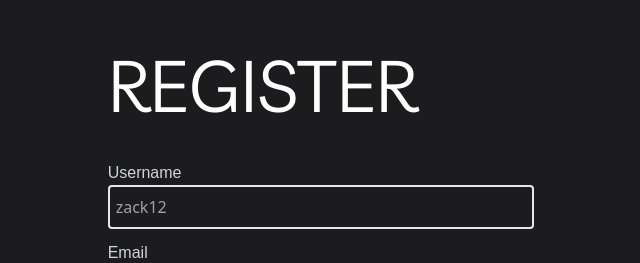
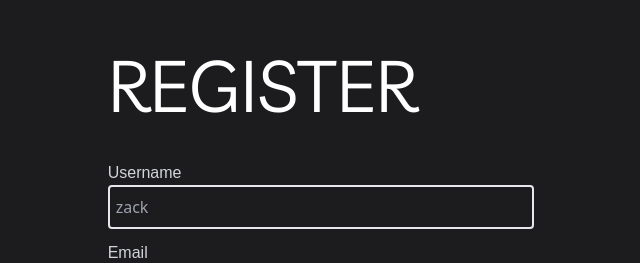
Before and after one commit to diegoo237/myFitApp, a React (Vite) app: page /register in a window 1280 px wide. Shown: the part 135-398 px from the top of the page, without its empty margins (319-959 px from the left). Built offline with nearby package versions, Linux system fonts and the light colour scheme; a web font is replaced by a local one.

Commit message:
:recycle: refactor(auth): componentiza inputs de texto nos formulários

```diff
--- a/src/components/auth/LoginForm.jsx
+++ b/src/components/auth/LoginForm.jsx
@@ -1,3 +1,5 @@
+import TextInput from "./TextInput";
+
 function AuthForm({ handleLogin, setUserName, setPassword }) {
   return (
     <form
@@ -8,29 +10,17 @@ function AuthForm({ handleLogin, setUserName, setPassword }) {
         LOGIN
       </label>
 
-      <div className="flex flex-col">
-        <label className="text-gray-300 font-mplus">Username</label>
-        <input
-          type="text"
-          aria-label="Username"
-          placeholder="zack"
-          className="h-11 bg-graphite-black px-1.5 border-neutral-gray border-2 rounded"
-          required
-          onChange={(e) => setUserName(e.target.value)}
-        ></input>
-      </div>
-
-      <div className="flex flex-col">
-        <label className="text-gray-300	 font-mplus">Password</label>
-
-        <input
-          type="password"
-          aria-label="password"
-          className="h-11 bg-graphite-black px-1.5 border-neutral-gray border-2 rounded"
-          required
-          onChange={(e) => setPassword(e.target.value)}
-        ></input>
-      </div>
+      <TextInput
+        label="Username"
+        onChange={(e) => setUserName(e.target.value)}
+        placeholder="zack"
+        disabled={false}
+      />
+      <TextInput
+        label="Password"
+        onChange={(e) => setPassword(e.target.value)}
+        placeholder=""
+      />
 
       <button className="mt-9 bg-violet-6 h-11 font-mplus font-bold text-charcoal-gray rounded">
         Login
--- a/src/components/auth/RegisterForm.jsx
+++ b/src/components/auth/RegisterForm.jsx
@@ -1,10 +1,6 @@
-function RegisterForm({
-  disabled,
-  handleRegister,
-  setEmail,
-  setUserName,
-  setPassword,
-}) {
+import TextInput from "./TextInput";
+
+function RegisterForm({ handleRegister, setEmail, setUserName, setPassword }) {
   return (
     <form
       className="text-white	flex flex-col w-64 sm:w-72 md:w-80 lg:w-96 xl:w-2/6 gap-y-3"
@@ -13,48 +9,22 @@ function RegisterForm({
       <label className="mb-7 self-center lg:self-start font-livvic text-5xl md:text-6xl lg:text-7xl text-white font-thin">
         REGISTER
       </label>
-      <div className="flex flex-col">
-        <label className="text-gray-300 font-mplus">Username</label>
-        <input
-          disabled={disabled}
-          type="text"
-          aria-label="User name"
-          placeholder="zack12"
-          className="h-11 bg-graphite-black px-1.5 border-neutral-gray border-2 rounded"
-          onChange={(e) => setUserName(e.target.value)}
-          required
-        ></input>
-      </div>
-
-      <div className="flex flex-col">
-        <label className="text-gray-300 font-mplus">Email</label>
-        <input
-          disabled={disabled}
-          type="text"
-          aria-label="Email"
-          placeholder="zack@hotmail.com"
-          className="h-11 bg-graphite-black px-1.5 border-2 border-neutral-gray rounded"
-          onChange={(e) => setEmail(e.target.value)}
-          required
-        ></input>
-      </div>
-
-      <div className="flex flex-col">
-        <label className="text-gray-300	 font-mplus">Password</label>
-        <input
-          disabled={disabled}
-          type="password"
-          aria-label="password"
-          className="h-11 bg-graphite-black px-1.5 border-2 border-neutral-gray rounded"
-          onChange={(e) => setPassword(e.target.value)}
-          required
-        ></input>
-      </div>
-
-      <button
-        disabled={disabled}
-        className="mt-9 bg-violet-6 h-11 font-mplus font-bold text-charcoal-gray rounded"
-      >
+      <TextInput
+        label="Username"
+        onChange={(e) => setUserName(e.target.value)}
+        placeholder="zack"
+      />
+      <TextInput
+        label="Email"
+        onChange={(e) => setEmail(e.target.value)}
+        placeholder="zack@hotmail.com"
+      />
+      <TextInput
+        label="Password"
+        onChange={(e) => setPassword(e.target.value)}
+        placeholder=""
+      />
+      <button className="mt-9 bg-violet-6 h-11 font-mplus font-bold text-charcoal-gray rounded">
         REGISTER
       </button>
     </form>
--- /dev/null
+++ b/src/components/auth/TextInput.jsx
@@ -0,0 +1,17 @@
+function TextInput({ label, onChange, placeholder }) {
+  return (
+    <div className="flex flex-col">
+      <label className="text-gray-300 font-mplus">{label}</label>
+      <input
+        type="text"
+        onChange={onChange}
+        placeholder={placeholder}
+        aria-label={label}
+        className="h-11 bg-graphite-black px-1.5 border-neutral-gray border-2 rounded"
+        required
+      />
+    </div>
+  );
+}
+
+export default TextInput;
```
